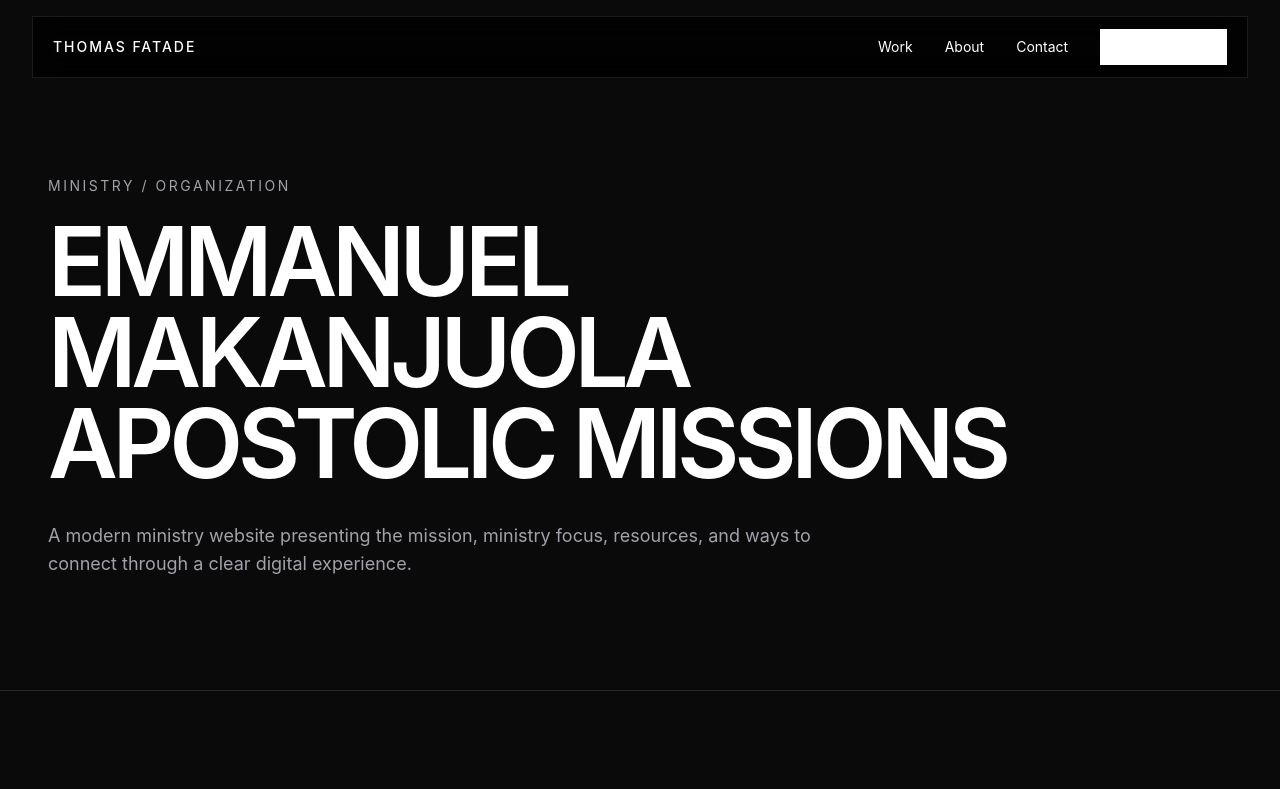
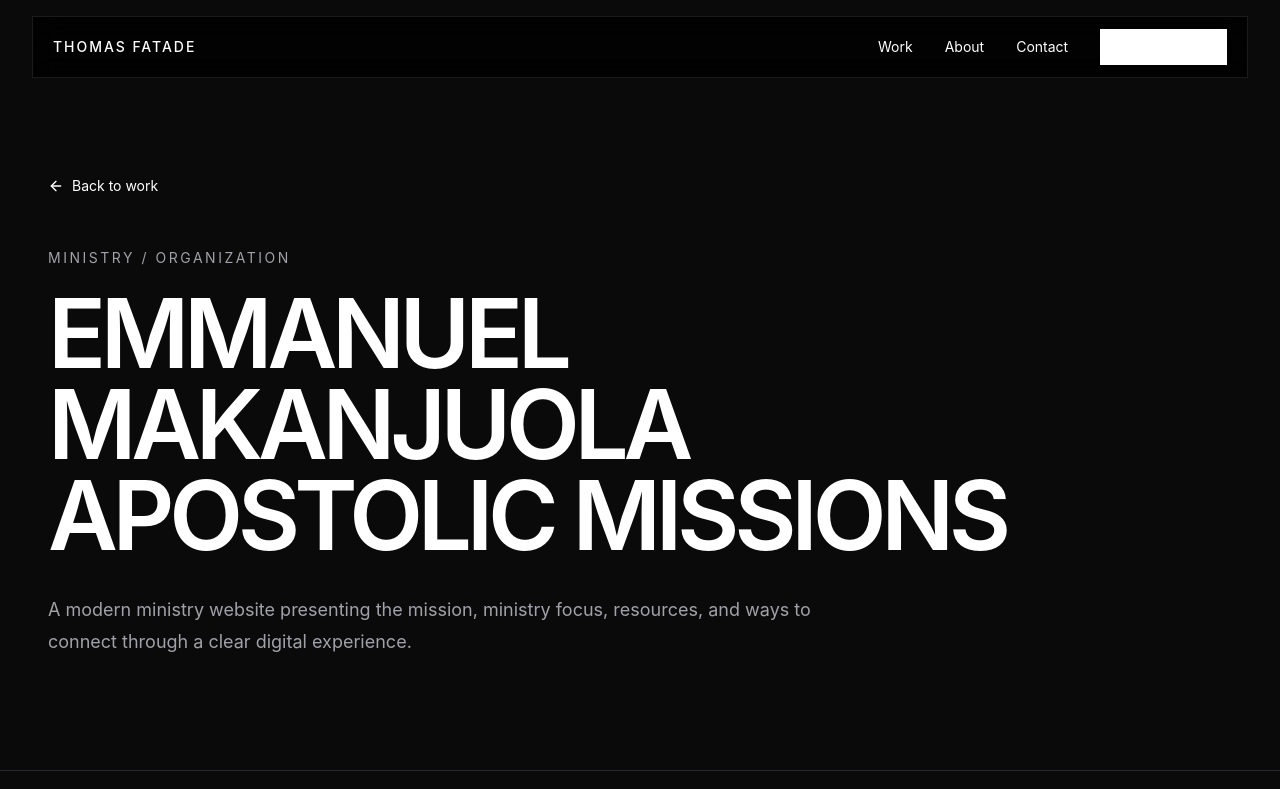
Before and after one commit to Thomas302-star/Thomas-portfolio, a Next.js app: page /work/emmanuel-makanjuola-apostolic-missions in a window 1280 px wide. Shown: the top 789 px of the page. Built offline with nearby package versions, Linux system fonts and the light colour scheme.

Commit message:
feat: improve ministry case study

```diff
--- a/app/work/emmanuel-makanjuola-apostolic-missions/page.tsx
+++ b/app/work/emmanuel-makanjuola-apostolic-missions/page.tsx
@@ -1,42 +1,27 @@
+import { CaseStudyLayout } from "@/components/projects/case-study-layout";
+
 export default function EmmanuelMakanjuolaApostolicMissionsPage() {
   return (
-    <main className="bg-[var(--background)] text-white">
-      <section className="px-6 pb-20 pt-36 sm:px-8 lg:px-12 lg:pb-28 lg:pt-44">
-        <div className="mx-auto max-w-7xl">
-          <p className="text-sm uppercase tracking-[0.18em] text-[var(--muted)]">
-            Ministry / Organization
-          </p>
-          <h1 className="mt-5 max-w-5xl font-[var(--font-display)] text-5xl font-semibold leading-[0.95] tracking-[-0.055em] sm:text-7xl lg:text-8xl">
-            EMMANUEL MAKANJUOLA APOSTOLIC MISSIONS
-          </h1>
-          <p className="mt-8 max-w-3xl text-base leading-7 text-[var(--muted)] sm:text-lg">
-            A modern ministry website presenting the mission, ministry focus,
-            resources, and ways to connect through a clear digital experience.
-          </p>
-        </div>
-      </section>
-
-      <section className="border-y border-[var(--border)] px-6 py-16 sm:px-8 lg:px-12 lg:py-24">
-        <div className="mx-auto grid max-w-7xl gap-12 lg:grid-cols-[0.7fr_1.3fr] lg:gap-24">
-          <div>
-            <p className="text-sm uppercase tracking-[0.18em] text-[var(--muted)]">
-              Overview
-            </p>
-          </div>
-          <div className="max-w-3xl space-y-6 text-base leading-8 text-[var(--muted)] sm:text-lg">
-            <p>
-              The website gives the ministry a focused digital home for its
-              mission and ministry focus, with clear pathways to explore its
-              work and resources.
-            </p>
-            <p>
-              The experience is centered around revival, prayer, discipleship,
-              soul winning, and equipping, while keeping the presentation clear
-              and accessible across devices.
-            </p>
-          </div>
-        </div>
-      </section>
-    </main>
+    <CaseStudyLayout
+      category="Ministry / Organization"
+      title="EMMANUEL MAKANJUOLA APOSTOLIC MISSIONS"
+      intro="A modern ministry website presenting the mission, ministry focus, resources, and ways to connect through a clear digital experience."
+      overview={[
+        "The website gives the ministry a focused digital home for its mission and ministry focus, with clear pathways to explore its work and resources.",
+        "The experience is centered around revival, prayer, discipleship, soul winning, and equipping, while keeping the presentation clear and accessible across devices.",
+      ]}
+      focus={[
+        "Clear presentation of the ministry mission and focus.",
+        "Structured navigation for ministry resources and key information.",
+        "Responsive layouts for visitors across different devices.",
+        "A focused digital experience that keeps the ministry message central.",
+      ]}
+      details={[
+        { label: "Type", value: "Ministry website" },
+        { label: "Focus", value: "Mission and resources" },
+        { label: "Experience", value: "Responsive web" },
+      ]}
+      nextProject={{ title: "Tee Luxury Couture", href: "/work/tee-luxury-couture" }}
+    />
   );
 }
```
